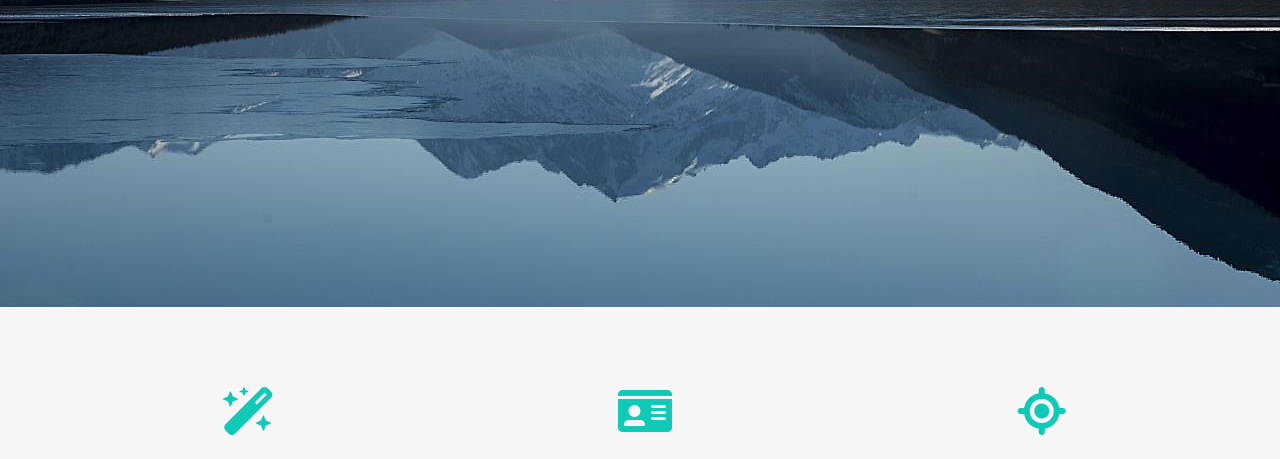
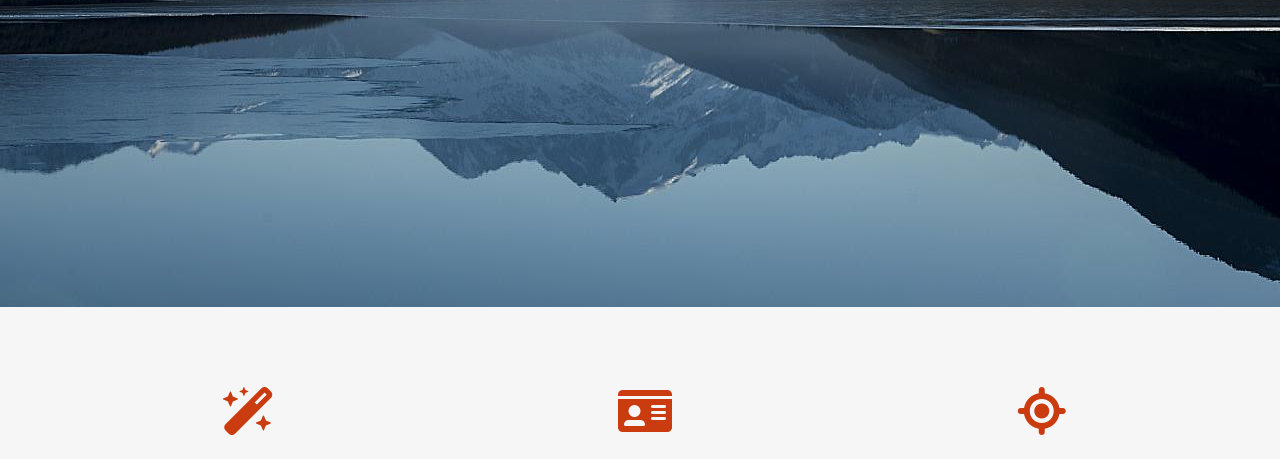
Before and after one commit to rahma991/RAHMA-P1, a plain HTML site: page index.html in a window 1280 px wide. Shown: the part 493-952 px from the top of the page. Drawn offline with Linux system fonts and the light colour scheme.

Commit message:
edit css/leon.css

```diff
--- a/css/leon.css
+++ b/css/leon.css
@@ -1,7 +1,7 @@
 /* start varible */
 :root{
-    --main-color: #10cab7;
-    --secondary-color: #2c4755;
+    --main-color: #ca3b10;
+    --secondary-color: #55472c;
     --section-padding:60px;
     --section-background: #f6f6f6;
 }
```
